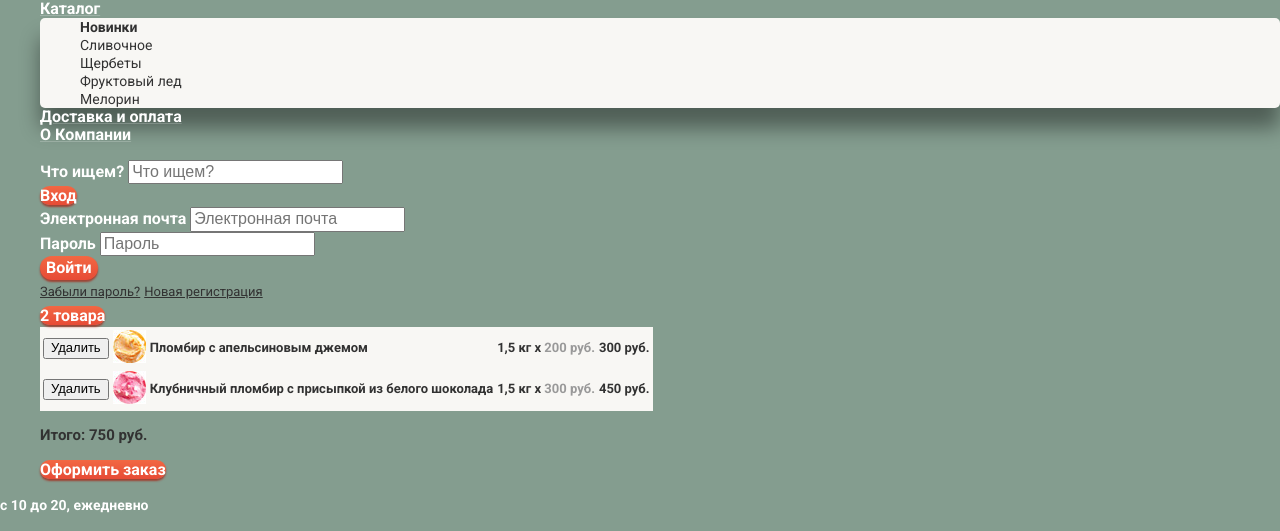
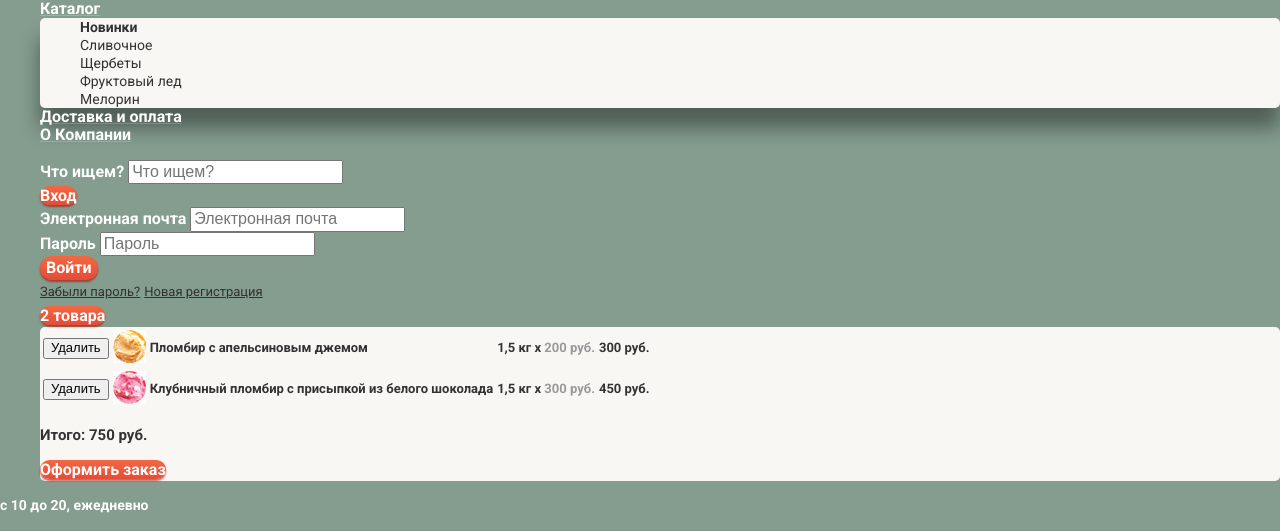
Before and after one commit to KBulat/264303-gllacy, a plain HTML site: page catalog.html in a window 1280 px wide. Shown: the part 85-616 px from the top of the page. Drawn offline with Linux system fonts and the light colour scheme.

Commit message:
Базовая стилизация

```diff
--- a/css/style.css
+++ b/css/style.css
@@ -476,11 +476,16 @@ div.post {
 
 /*Корзина*/
 
+.basket-item {
+  background-color: #f8f7f4;
+  border-radius: 5px;
+}
+
 .basket-table {
   font-size: 13px;
   line-height: 16px;
   color: #323232;
-  background-color: #f8f7f4;
+
 }
 
 .basket-item-price {
```
